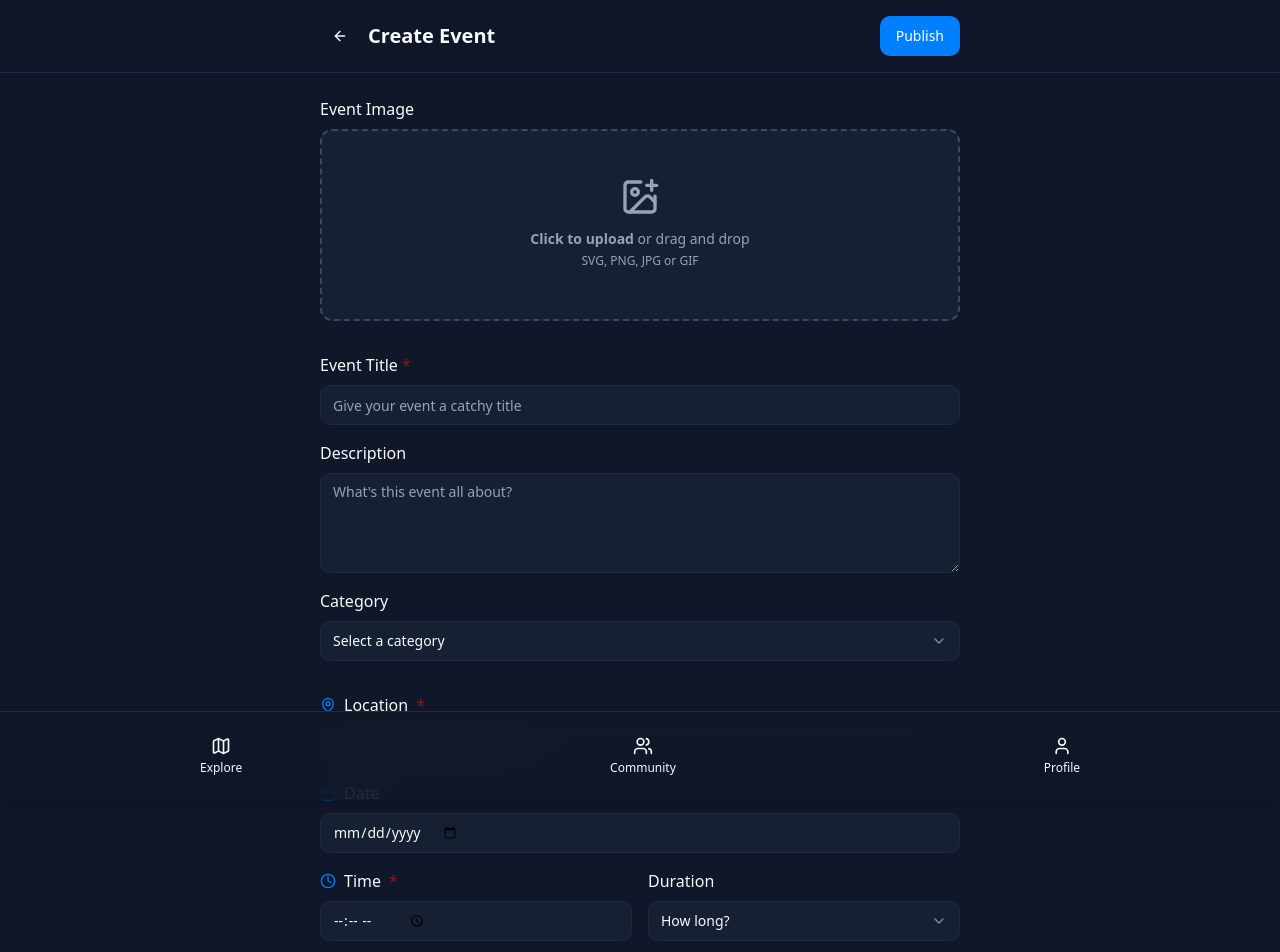
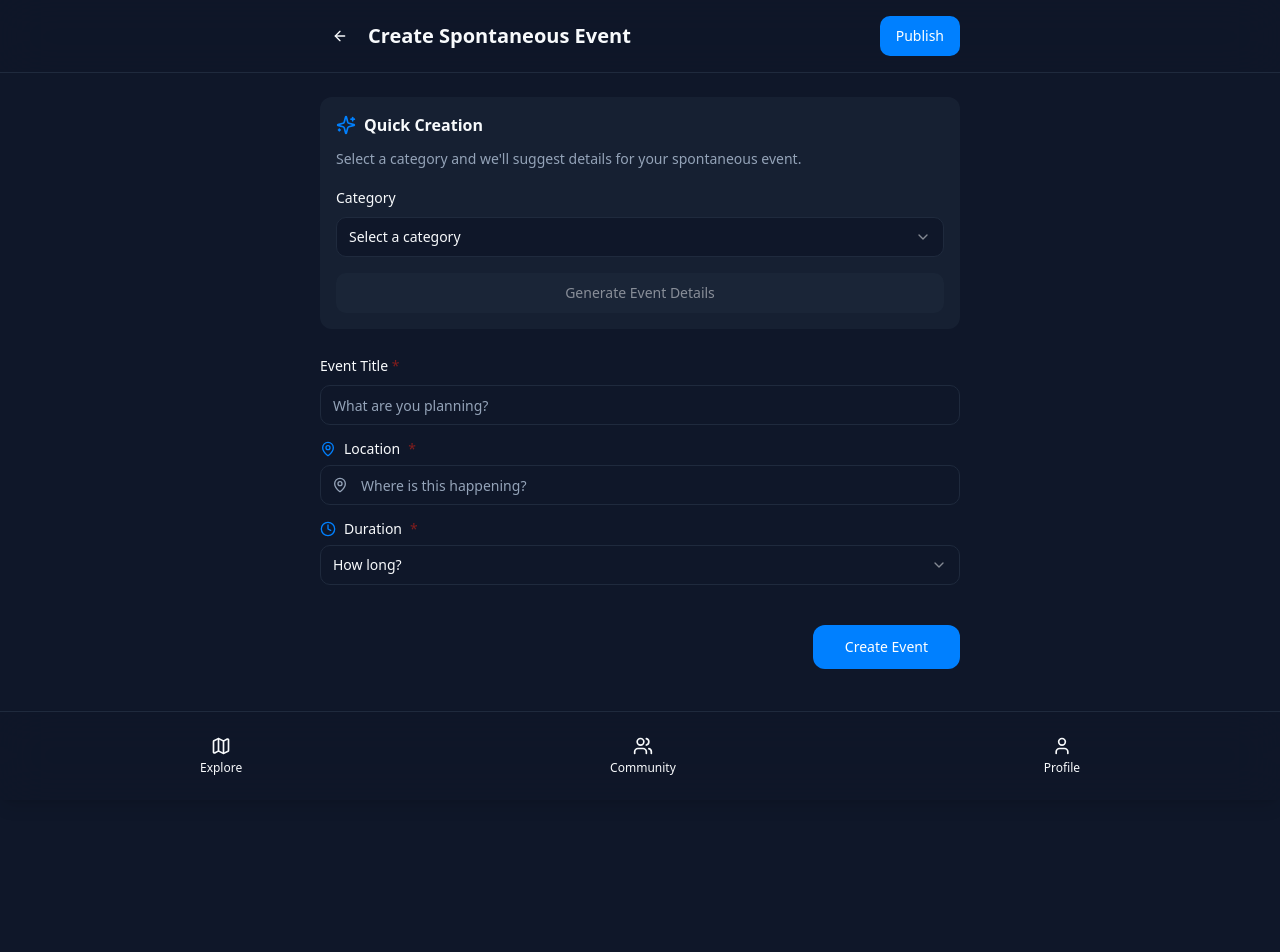
Before and after one commit to JewwyCC/pull-up, a React (Vite) app: page /create-event in a window 1280 px wide. Shown: the top 952 px of the page. After the commit the page ends 800 px from the top, so only its background shows below. Built offline with nearby package versions, Linux system fonts and the light colour scheme.

Commit message:
Simplify event attributes and creation
Streamlined event creation and browsing by simplifying event attributes, removing date/time selection, and focusing on spontaneity.

```diff
--- a/src/components/explore/EventListView.tsx
+++ b/src/components/explore/EventListView.tsx
@@ -18,7 +18,7 @@ const EventListView = ({ filteredEvents, onJoinEvent }: EventListViewProps) => {
         <div className="flex items-center justify-between mb-4">
           <div className="flex items-center gap-2">
             <Sparkles className="w-5 h-5 text-primary" />
-            <h2 className="font-semibold text-lg">For You</h2>
+            <h2 className="font-semibold text-lg">Happening Now</h2>
           </div>
         </div>
 
@@ -33,7 +33,7 @@ const EventListView = ({ filteredEvents, onJoinEvent }: EventListViewProps) => {
         <div className="flex items-center justify-between mb-4">
           <div className="flex items-center gap-2">
             <Clock className="w-5 h-5 text-primary" />
-            <h2 className="font-semibold text-lg">Happening Now</h2>
+            <h2 className="font-semibold text-lg">Popular Areas</h2>
           </div>
         </div>
 
--- a/src/data/mockData.ts
+++ b/src/data/mockData.ts
@@ -12,14 +12,13 @@ export const mockHotspots = [
 export type Event = {
   id: string;
   title: string;
-  description: string;
   location: string;
-  time: string;
-  date: string;
-  attendees: number;
-  image?: string;
   distance?: string;
   category?: string;
+  attendees: number;
+  duration: string;
+  endTime: string;
+  image?: string;
   trending?: boolean;
 };
 
@@ -27,51 +26,47 @@ export const mockEvents: Event[] = [
   {
     id: '1',
     title: 'Morning Coffee Meetup',
-    description: 'Start your day with great coffee and even better conversations. Casual networking for professionals.',
     location: 'Brew & Bean, Downtown',
-    time: '8:00 AM',
-    date: 'Today',
-    attendees: 12,
     distance: '0.8 mi',
     category: 'Social',
+    attendees: 12,
+    duration: '1 hour',
+    endTime: 'Ends at 9:30 AM',
     trending: true,
     image: 'https://images.unsplash.com/photo-1485182708500-e8f1f318ba72?auto=format&fit=crop&q=80'
   },
   {
     id: '2',
     title: 'Pickup Basketball Game',
-    description: 'Join us for a friendly 3v3 basketball game at the park. All skill levels welcome!',
     location: 'Central Park Courts',
-    time: '5:30 PM',
-    date: 'Today',
-    attendees: 8,
     distance: '1.2 mi',
     category: 'Sports',
+    attendees: 8,
+    duration: '2 hours',
+    endTime: 'Ends at 7:30 PM',
     image: 'https://images.unsplash.com/photo-1518639192441-8fce0a366e2e?auto=format&fit=crop&q=80'
   },
   {
     id: '3',
     title: 'Sunset Beach Yoga',
-    description: 'Relax and recharge with a guided yoga session as the sun sets over the ocean.',
     location: 'Venice Beach',
-    time: '7:00 PM',
-    date: 'Today',
-    attendees: 15,
     distance: '2.5 mi',
     category: 'Wellness',
+    attendees: 15,
+    duration: '1 hour',
+    endTime: 'Ends at 8:00 PM',
     trending: true,
     image: 'https://images.unsplash.com/photo-1506126613408-eca07ce68773?auto=format&fit=crop&q=80'
   },
   {
     id: '4',
     title: 'Tech Startup Networking',
-    description: 'Connect with local entrepreneurs and tech enthusiasts. Share ideas and find potential collaborators.',
     location: 'Innovation Hub, Silicon Beach',
-    time: '6:00 PM',
-    date: 'Tomorrow',
-    attendees: 28,
     distance: '3.1 mi',
     category: 'Tech',
+    attendees: 28,
+    duration: '3 hours',
+    endTime: 'Ends at 9:00 PM',
     image: 'https://images.unsplash.com/photo-1556761175-b413da4baf72?auto=format&fit=crop&q=80'
   }
 ];
--- a/src/pages/CreateEvent.tsx
+++ b/src/pages/CreateEvent.tsx
@@ -1,13 +1,9 @@
 
 import React, { useState } from 'react';
 import { useNavigate, Link } from 'react-router-dom';
-import {
-  ArrowLeft, Calendar, Clock, MapPin,
-  Users, ImagePlus, InfoIcon, X
-} from 'lucide-react';
+import { ArrowLeft, MapPin, Clock, Sparkles } from 'lucide-react';
 import { Button } from '@/components/ui/button';
 import { Input } from '@/components/ui/input';
-import { Textarea } from '@/components/ui/textarea';
 import { Label } from '@/components/ui/label';
 import {
   Select,
@@ -17,26 +13,18 @@ import {
   SelectValue
 } from '@/components/ui/select';
 import { toast } from 'sonner';
+import { Textarea } from '@/components/ui/textarea';
+import { categories } from '@/data/mockData';
 
-const categories = [
-  { id: 'social', name: 'Social' },
-  { id: 'sports', name: 'Sports' },
-  { id: 'wellness', name: 'Wellness' },
-  { id: 'tech', name: 'Tech' },
-  { id: 'arts', name: 'Arts' },
-];
-
+// Simple form structure for spontaneous events
 const CreateEvent = () => {
   const navigate = useNavigate();
-  const [imagePreview, setImagePreview] = useState<string | null>(null);
+  const [isGenerating, setIsGenerating] = useState(false);
   const [formData, setFormData] = useState({
     title: '',
-    description: '',
     location: '',
-    date: '',
-    time: '',
+    category: '',
     duration: '',
-    category: '',
   });
 
   const handleInputChange = (e: React.ChangeEvent<HTMLInputElement | HTMLTextAreaElement>) => {
@@ -48,35 +36,44 @@ const CreateEvent = () => {
     setFormData(prev => ({ ...prev, [name]: value }));
   };
 
-  const handleImageChange = (e: React.ChangeEvent<HTMLInputElement>) => {
-    const file = e.target.files?.[0];
-    if (file) {
-      const reader = new FileReader();
-      reader.onloadend = () => {
-        setImagePreview(reader.result as string);
-      };
-      reader.readAsDataURL(file);
-    }
-  };
+  const handleGenerateDetails = () => {
+    setIsGenerating(true);
 
-  const removeImage = () => {
-    setImagePreview(null);
+    // Simulate AI generation (in a real app, this would call an AI API)
+    setTimeout(() => {
+      const demoTitle = formData.category === 'Sports'
+        ? 'Pickup Basketball Game'
+        : formData.category === 'Social'
+          ? 'Coffee & Conversation'
+          : 'Spontaneous Meetup';
+
+      setFormData(prev => ({
+        ...prev,
+        title: demoTitle,
+      }));
+
+      setIsGenerating(false);
+
+      toast.success("Event details generated!", {
+        description: "Feel free to edit these suggestions",
+      });
+    }, 1500);
   };
 
   const handleSubmit = (e: React.FormEvent) => {
     e.preventDefault();
 
     // Validate form (simple validation)
-    if (!formData.title || !formData.location || !formData.date || !formData.time) {
+    if (!formData.title || !formData.location || !formData.duration) {
       toast.error("Please fill in all required fields", {
-        description: "Title, location, date and time are required",
+        description: "Title, location, and duration are required",
         duration: 3000
       });
       return;
     }
 
     // In a real app, this would send data to an API
-    console.log("Event data:", { ...formData, image: imagePreview });
+    console.log("Event data:", formData);
 
     toast.success("Event created successfully!", {
       description: "Your event is now live for others to join",
@@ -97,7 +94,7 @@ const CreateEvent = () => {
                 <ArrowLeft className="w-5 h-5" />
               </Button>
             </Link>
-            <h1 className="text-xl font-semibold">Create Event</h1>
+            <h1 className="text-xl font-semibold">Create Spontaneous Event</h1>
           </div>
 
           <Button type="submit" form="create-event-form">
@@ -107,88 +104,28 @@ const CreateEvent = () => {
       </div>
 
       <div className="max-w-2xl mx-auto px-4 py-6">
-        <form id="create-event-form" onSubmit={handleSubmit} className="space-y-8">
-          {/* Image Upload */}
-          <div className="space-y-2">
-            <Label className="text-base">Event Image</Label>
+        <form id="create-event-form" onSubmit={handleSubmit} className="space-y-6">
+          <div className="bg-muted/50 rounded-xl p-4 mb-4">
+            <div className="flex items-center gap-2 mb-3">
+              <Sparkles className="w-5 h-5 text-primary" />
+              <h2 className="font-semibold">Quick Creation</h2>
+            </div>
+            <p className="text-sm text-muted-foreground mb-4">
+              Select a category and we'll suggest details for your spontaneous event.
+            </p>
 
-            {imagePreview ? (
-              <div className="relative rounded-lg overflow-hidden h-48 bg-muted">
-                <img
-                  src={imagePreview}
-                  alt="Event preview"
-                  className="w-full h-full object-cover"
-                />
-                <Button
-                  type="button"
-                  variant="destructive"
-                  size="icon"
-                  className="absolute top-2 right-2 w-8 h-8 rounded-full"
-                  onClick={removeImage}
-                >
-                  <X className="w-4 h-4" />
-                </Button>
-              </div>
-            ) : (
-              <label className="flex flex-col items-center justify-center w-full h-48 rounded-lg cursor-pointer bg-muted/50 border-2 border-dashed border-muted-foreground/30 hover:border-primary/50 transition-colors">
-                <div className="flex flex-col items-center justify-center pt-5 pb-6">
-                  <ImagePlus className="w-10 h-10 mb-3 text-muted-foreground" />
-                  <p className="mb-1 text-sm text-muted-foreground">
-                    <span className="font-semibold">Click to upload</span> or drag and drop
-                  </p>
-                  <p className="text-xs text-muted-foreground">
-                    SVG, PNG, JPG or GIF
-                  </p>
-                </div>
-                <input
-                  type="file"
-                  className="hidden"
-                  accept="image/*"
-                  onChange={handleImageChange}
-                />
-              </label>
-            )}
-          </div>
-
-          {/* Basic Info */}
             <div className="space-y-4">
               <div className="space-y-2">
-              <Label htmlFor="title" className="text-base">
-                Event Title <span className="text-destructive">*</span>
-              </Label>
-              <Input
-                id="title"
-                name="title"
-                placeholder="Give your event a catchy title"
-                value={formData.title}
-                onChange={handleInputChange}
-                className="bg-muted/50"
-              />
-            </div>
-
-            <div className="space-y-2">
-              <Label htmlFor="description" className="text-base">Description</Label>
-              <Textarea
-                id="description"
-                name="description"
-                placeholder="What's this event all about?"
-                value={formData.description}
-                onChange={handleInputChange}
-                className="min-h-[100px] bg-muted/50"
-              />
-            </div>
-
-            <div className="space-y-2">
-              <Label htmlFor="category" className="text-base">Category</Label>
+                <Label htmlFor="category">Category</Label>
                 <Select
                   value={formData.category}
                   onValueChange={(value) => handleSelectChange('category', value)}
                 >
-                <SelectTrigger className="bg-muted/50">
+                  <SelectTrigger className="bg-background">
                     <SelectValue placeholder="Select a category" />
                   </SelectTrigger>
                   <SelectContent>
-                  {categories.map(category => (
+                    {categories.filter(cat => cat.id !== 'all').map(category => (
                       <SelectItem key={category.id} value={category.id}>
                         {category.name}
                       </SelectItem>
@@ -196,12 +133,35 @@ const CreateEvent = () => {
                   </SelectContent>
                 </Select>
               </div>
+
+              <Button
+                type="button"
+                variant="secondary"
+                onClick={handleGenerateDetails}
+                disabled={!formData.category || isGenerating}
+                className="w-full"
+              >
+                {isGenerating ? "Generating..." : "Generate Event Details"}
+              </Button>
+            </div>
           </div>
 
-          {/* Location and Time */}
           <div className="space-y-4">
             <div className="space-y-2">
-              <Label className="flex items-center gap-2 text-base">
+              <Label htmlFor="title">
+                Event Title <span className="text-destructive">*</span>
+              </Label>
+              <Input
+                id="title"
+                name="title"
+                placeholder="What are you planning?"
+                value={formData.title}
+                onChange={handleInputChange}
+              />
+            </div>
+
+            <div className="space-y-2">
+              <Label className="flex items-center gap-2">
                 <MapPin className="w-4 h-4 text-primary" />
                 Location <span className="text-destructive">*</span>
               </Label>
@@ -210,47 +170,20 @@ const CreateEvent = () => {
                 placeholder="Where is this happening?"
                 value={formData.location}
                 onChange={handleInputChange}
-                className="bg-muted/50"
                 prefix={<MapPin className="w-4 h-4 text-muted-foreground" />}
               />
             </div>
 
             <div className="space-y-2">
-              <Label className="flex items-center gap-2 text-base">
-                <Calendar className="w-4 h-4 text-primary" />
-                Date <span className="text-destructive">*</span>
+              <Label className="flex items-center gap-2">
+                <Clock className="w-4 h-4 text-primary" />
+                Duration <span className="text-destructive">*</span>
               </Label>
-              <Input
-                type="date"
-                name="date"
-                value={formData.date}
-                onChange={handleInputChange}
-                className="bg-muted/50"
-              />
-            </div>
-
-            <div className="grid grid-cols-2 gap-4">
-              <div className="space-y-2">
-                <Label className="flex items-center gap-2 text-base">
-                  <Clock className="w-4 h-4 text-primary" />
-                  Time <span className="text-destructive">*</span>
-                </Label>
-                <Input
-                  type="time"
-                  name="time"
-                  value={formData.time}
-                  onChange={handleInputChange}
-                  className="bg-muted/50"
-                />
-              </div>
-
-              <div className="space-y-2">
-                <Label htmlFor="duration" className="text-base">Duration</Label>
               <Select
                 value={formData.duration}
                 onValueChange={(value) => handleSelectChange('duration', value)}
               >
-                  <SelectTrigger className="bg-muted/50">
+                <SelectTrigger>
                   <SelectValue placeholder="How long?" />
                 </SelectTrigger>
                 <SelectContent>
@@ -263,9 +196,8 @@ const CreateEvent = () => {
               </Select>
             </div>
           </div>
-          </div>
 
-          <div className="pt-6 flex justify-end">
+          <div className="pt-4 flex justify-end">
             <Button type="submit" size="lg" className="rounded-xl">
               Create Event
             </Button>
--- a/src/pages/Index.tsx
+++ b/src/pages/Index.tsx
@@ -13,38 +13,35 @@ const mockEvents: Event[] = [
   {
     id: '1',
     title: 'Morning Coffee Meetup',
-    description: 'Start your day with great coffee and even better conversations. Casual networking for professionals.',
     location: 'Brew & Bean, Downtown',
-    time: '8:00 AM',
-    date: 'Today',
-    attendees: 12,
     distance: '0.8 mi',
     category: 'Social',
+    attendees: 12,
+    duration: '1 hour',
+    endTime: 'Ends at 9:30 AM',
     trending: true,
     image: 'https://images.unsplash.com/photo-1485182708500-e8f1f318ba72?auto=format&fit=crop&q=80'
   },
   {
     id: '2',
     title: 'Pickup Basketball Game',
-    description: 'Join us for a friendly 3v3 basketball game at the park. All skill levels welcome!',
     location: 'Central Park Courts',
-    time: '5:30 PM',
-    date: 'Today',
-    attendees: 8,
     distance: '1.2 mi',
     category: 'Sports',
-    image: 'https://images.unsplash.com/photo-1546519638-68e109acd27d?auto=format&fit=crop&q=80'
+    attendees: 8,
+    duration: '2 hours',
+    endTime: 'Ends at 7:30 PM',
+    image: 'https://images.unsplash.com/photo-1518639192441-8fce0a366e2e?auto=format&fit=crop&q=80'
   },
   {
     id: '3',
     title: 'Sunset Beach Yoga',
-    description: 'Relax and recharge with a guided yoga session as the sun sets over the ocean.',
     location: 'Venice Beach',
-    time: '7:00 PM',
-    date: 'Today',
-    attendees: 15,
     distance: '2.5 mi',
     category: 'Wellness',
+    attendees: 15,
+    duration: '1 hour',
+    endTime: 'Ends at 8:00 PM',
     trending: true,
     image: 'https://images.unsplash.com/photo-1506126613408-eca07ce68773?auto=format&fit=crop&q=80'
   }
@@ -68,7 +65,7 @@ const Index = () => {
       <div className="flex items-center justify-between mb-8">
         <div>
           <span className="text-xs font-medium text-primary">Los Angeles</span>
-          <h1 className="text-2xl font-bold">Discover Events</h1>
+          <h1 className="text-2xl font-bold">Happening Now</h1>
         </div>
         <div className="relative">
           <div className="w-10 h-10 rounded-full bg-primary text-primary-foreground flex items-center justify-center">
@@ -110,7 +107,7 @@ const Index = () => {
         <div className="flex items-center justify-between mb-4">
           <div className="flex items-center gap-2">
             <Sparkles className="w-5 h-5 text-primary" />
-            <h2 className="font-semibold text-lg">For You</h2>
+            <h2 className="font-semibold text-lg">Near You</h2>
           </div>
           <Link to="/explore" className="text-sm text-primary font-medium">View all</Link>
         </div>
@@ -126,7 +123,7 @@ const Index = () => {
         <div className="flex items-center justify-between mb-4">
           <div className="flex items-center gap-2">
             <Clock className="w-5 h-5 text-primary" />
-            <h2 className="font-semibold text-lg">Happening Now</h2>
+            <h2 className="font-semibold text-lg">Popular Now</h2>
           </div>
         </div>
 
```
Also changed, not shown: src/components/EventCard.tsx (+8 -43 lines). Lines whose indentation alone changed are shown as unchanged.
